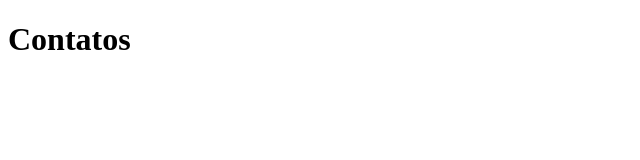
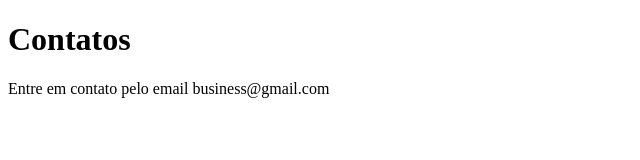
Before and after one commit to GuilhermeBusiness/sistema-de-cadastro, a plain HTML site: page contatos.html in a window 1280 px wide. Shown: the whole page, without its empty margins (0-640 px from the left). Drawn offline with Linux system fonts and the light colour scheme.

Commit message:
add line in contatos.html

```diff
--- a/contatos.html
+++ b/contatos.html
@@ -7,5 +7,6 @@
 </head>
 <body>
     <h1>Contatos</h1>
+    <p>Entre em contato pelo email business@gmail.com</p>
 </body>
 </html>
```
